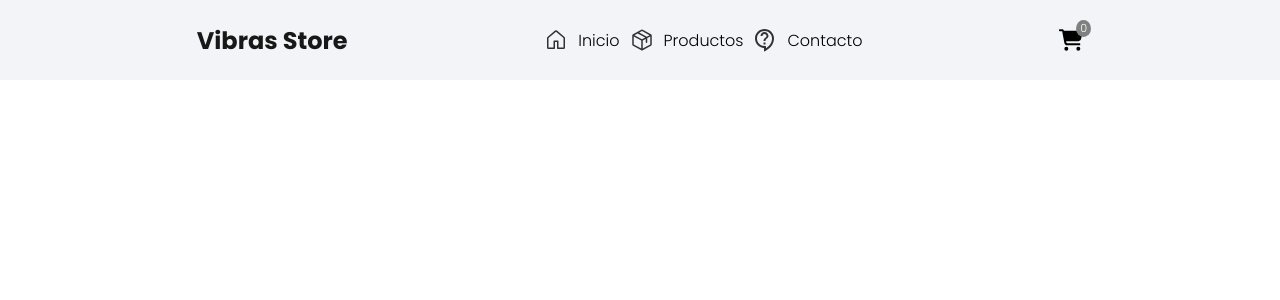
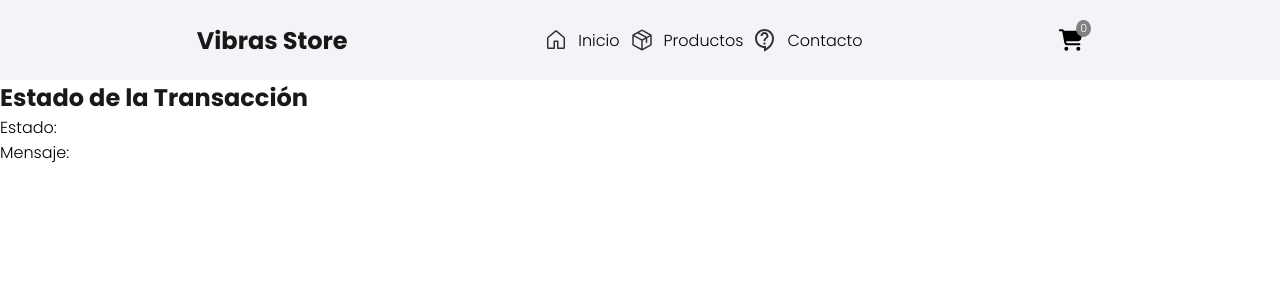
Before and after one commit to YonierGM/vibras-store-frontend, a React (Vite) app: page /respuesta in a window 1280 px wide. Shown: the top 300 px of the page. Built offline with nearby package versions, Linux system fonts and the light colour scheme.

Commit message:
response + confirmation

```diff
--- a/src/App.jsx
+++ b/src/App.jsx
@@ -9,7 +9,7 @@ import ProductList from "./pages/ProductList/ProductList";
 import ProductDetail from "./components/ProductDetail/ProductDetail";
 import Header from "./components/header/Header";
 import Home from "./pages/Home/Home";
-import { Footer } from "./components/footer/Footer";
+import { Response } from "./components/checkout/response/Response";
 
 function App() {
   return (
@@ -27,6 +27,7 @@ function App() {
                 <Route path="/home" element={<Home />}></Route>
                 <Route path="/products" element={<ProductList />}></Route>
                 <Route path="/product/:id" element={<ProductDetail />}></Route>
+                <Route path="/respuesta" element={<Response />}></Route>
               </Routes>
             </div>
           </BrowserRouter>
--- a/src/components/checkout/Checkout.jsx
+++ b/src/components/checkout/Checkout.jsx
@@ -16,8 +16,8 @@ export function Payment({ name, description, totalAmount }) {
       country: "CO",
       lang: "es",
       external: true, // Asegúrate de que este valor sea true
-      response: "https://store-vibras.vercel.app/", // URL de respuesta
-      confirmation: "https://store-vibras.vercel.app/", // URL de confirmación
+      response: "https://store-vibras.vercel.app/respuesta", // URL de respuesta
+      confirmation: "https://0963-8-242-148-115.ngrok-free.app/confirmation", // URL de confirmación
     };
 
     openCheckout(paymentData);
--- /dev/null
+++ b/src/components/checkout/response/Response.jsx
@@ -0,0 +1,19 @@
+import React from "react";
+import { useLocation } from "react-router-dom";
+import "./Response.css"; // Asegúrate de tener este archivo CSS para estilos
+export function Response() {
+  const location = useLocation();
+
+  // Obtener los parámetros de la URL
+  const queryParams = new URLSearchParams(location.search);
+  const status = queryParams.get("x_respuesta"); // Estado de la transacción
+  const message = queryParams.get("x_response_reason_text"); // Mensaje de la transacción
+
+  return (
+    <div>
+      <h1>Estado de la Transacción</h1>
+      <p>Estado: {status}</p>
+      <p>Mensaje: {message}</p>
+    </div>
+  );
+}
```
Also changed, not shown: src/components/checkout/response/Response.css (added).
